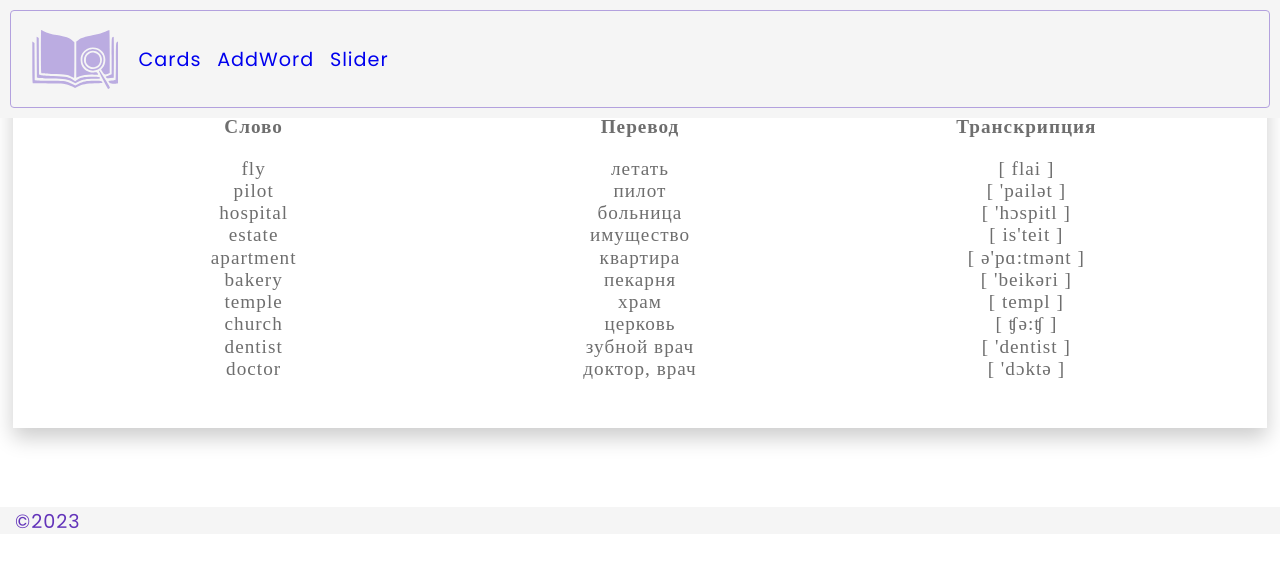
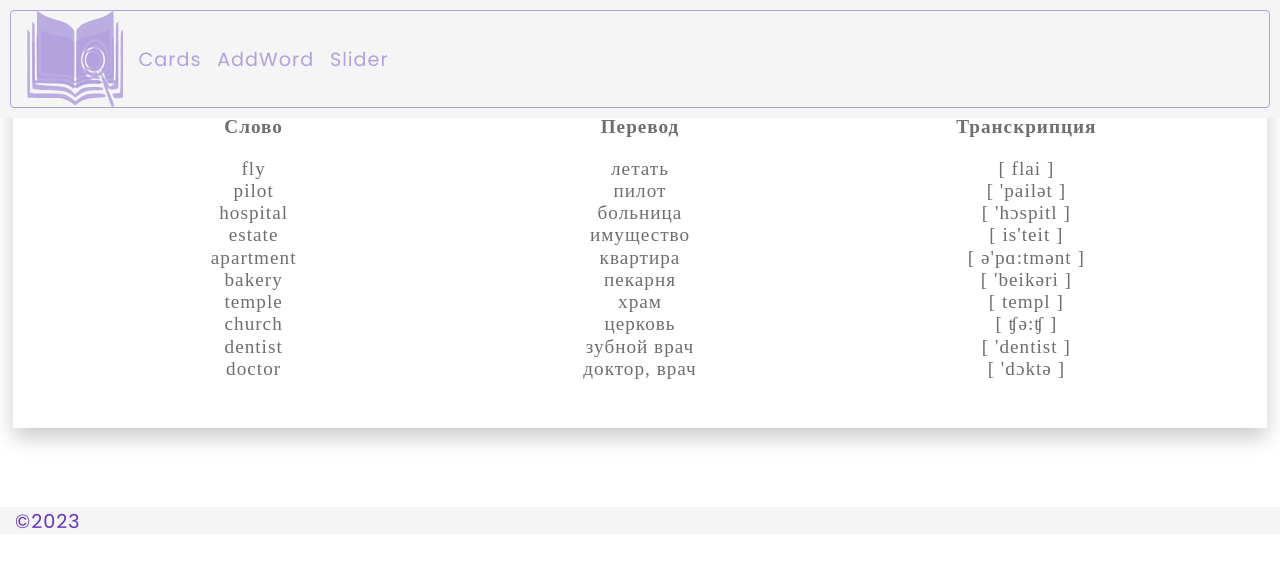
Before and after one commit to Oksanka848/LangCart, a React app in the folder langus/: page / in a window 1280 px wide. Shown: the top 566 px of the page. Built offline with nearby package versions, Linux system fonts and the light colour scheme.

Commit message:
add header routs

```diff
--- /dev/null
+++ b/langus/src/components/Header/CustomLink.jsx
@@ -0,0 +1,17 @@
+import { NavLink, useMatch } from 'react-router-dom';
+
+const CustomLink = ({children, to, ...props}) => {
+    const match = useMatch(to);
+    return (
+        <NavLink
+            to={to}
+            style={{
+                color: match ? 'rgb(99, 52, 186)' : 'rgb(179, 161, 222)',
+            }}
+            {...props}
+        >
+            {children}
+        </NavLink>
+    )
+}
+export {CustomLink};
--- a/langus/src/components/Header/Header.jsx
+++ b/langus/src/components/Header/Header.jsx
@@ -1,5 +1,5 @@
 import React from 'react'
-import { Link } from "react-router-dom";
+import { CustomLink } from './CustomLink';
 import style from './style.module.scss';
 
 export default function Header() {
@@ -11,16 +11,16 @@ export default function Header() {
             <nav>
               <ul>
                 <li>
-                  <Link to="/" ><span className={style.logo}></span></Link>
+                  <CustomLink to="/" end><img src={require('./mylogo.svg')} alt="Home" className={style.logo}/></CustomLink>
                 </li>
                 <li>
-                  <Link to="/Cards">Cards</Link>
+                  <CustomLink to="/Cards" end>Cards</CustomLink>
                 </li>
                 <li>
-                  <Link to="/AddWordList">AddWord</Link>
+                  <CustomLink to="/AddWordList" end>AddWord</CustomLink>
                 </li>
                 <li>
-                  <Link to="/Slider">Slider</Link>
+                  <CustomLink to="/Slider" end>Slider</CustomLink>
                 </li>
               </ul>
             </nav>
--- a/langus/src/components/Header/style.module.scss
+++ b/langus/src/components/Header/style.module.scss
@@ -36,6 +36,7 @@
   background-repeat: no-repeat;
   background-position: center center;
   background-image: url('mylogo.svg');
+place-content: center;
 
   &:hover {
   transform: scale(1.17);
--- a/langus/src/components/Main/Main.jsx
+++ b/langus/src/components/Main/Main.jsx
@@ -1,6 +1,6 @@
 import React from 'react';
 import Cards from '../Cards/Cards';
-import {WordList, AddWordList, Slider, PageError} from '../index'
+import { WordList, AddWordList, Slider, PageError } from '../index'
 import style from './style.module.scss';
 import { Routes, Route } from "react-router-dom";
 
@@ -9,18 +9,12 @@ export default function Main() {
     <>
       <div className={style.container_wrap}>
         <Routes>
+          <Route path="*" element={<PageError />} />
           <Route exact path="/" element={<WordList />} />
-              <Route exact path="/Cards" element={<Cards/>} />
-
+          <Route exact path="/Cards" element={<Cards />} />
           <Route exact path="/AddWordList" element={<AddWordList />} />
           <Route exact path="/Slider" element={<Slider />} />
-
-
-
-              <Route path="*" element={<PageError />} />
-              <Route/>
         </Routes>
-
       </div>
     </>
   )
--- a/langus/src/pages/PageError/PageError.jsx
+++ b/langus/src/pages/PageError/PageError.jsx
@@ -1,7 +1,14 @@
 import React from 'react'
+import { CustomLink } from '../../components/Header/CustomLink';
 
 export default function PageError() {
   return (
-    <div>PageError</div>
-  )
+    <>
+      <p>Nothing to see here!</p>
+      <p>
+        <CustomLink to="/">Go to the home page</CustomLink>
+      </p>
+      <img src={require('./image.jpg')} alt="PageError"/>
+    </>
+  );
 }
--- a/langus/src/pages/app/App.scss
+++ b/langus/src/pages/app/App.scss
@@ -36,6 +36,9 @@
       li {
         list-style: none;
         margin-left: 5%;
+        a.activ {
+          border: 1px solid hsl(300, 27%, 22%);
+        }
       }
     }
   }
--- a/langus/src/style.scss
+++ b/langus/src/style.scss
@@ -70,7 +70,7 @@ a {
     z-index: 10;
     box-shadow: 0px 13px 10px -7px rgba(245, 245, 245, 0.5);
   }
-}
+  }
 
 i {
   font-size: $font-size-md;
```
Also changed, not shown: langus/src/components/MainCard.jsx (deleted, +0 -12 lines), langus/src/components/Progress.jsx (deleted, +0 -8 lines), langus/src/components/StudyCards.jsx (deleted, +0 -8 lines), langus/src/pages/PageError/image.jpg (added). Lines whose indentation alone changed are shown as unchanged.
